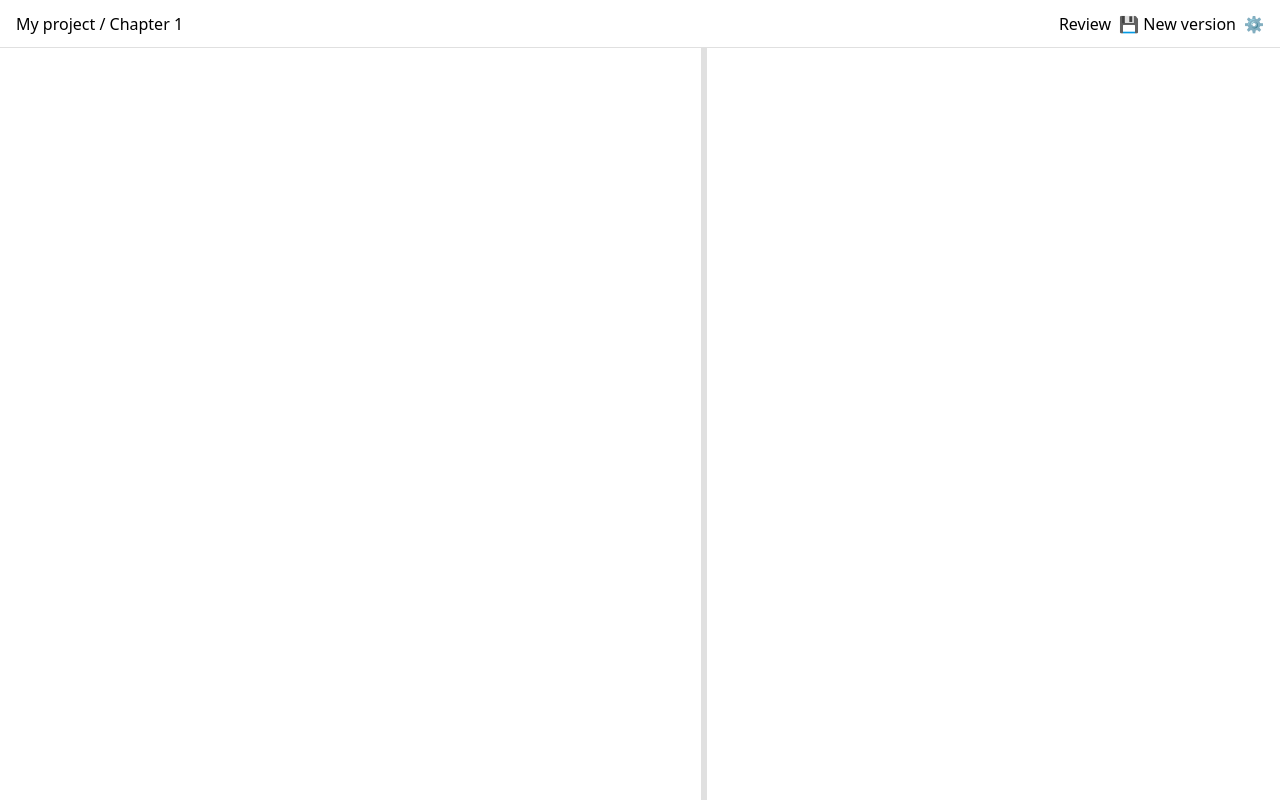
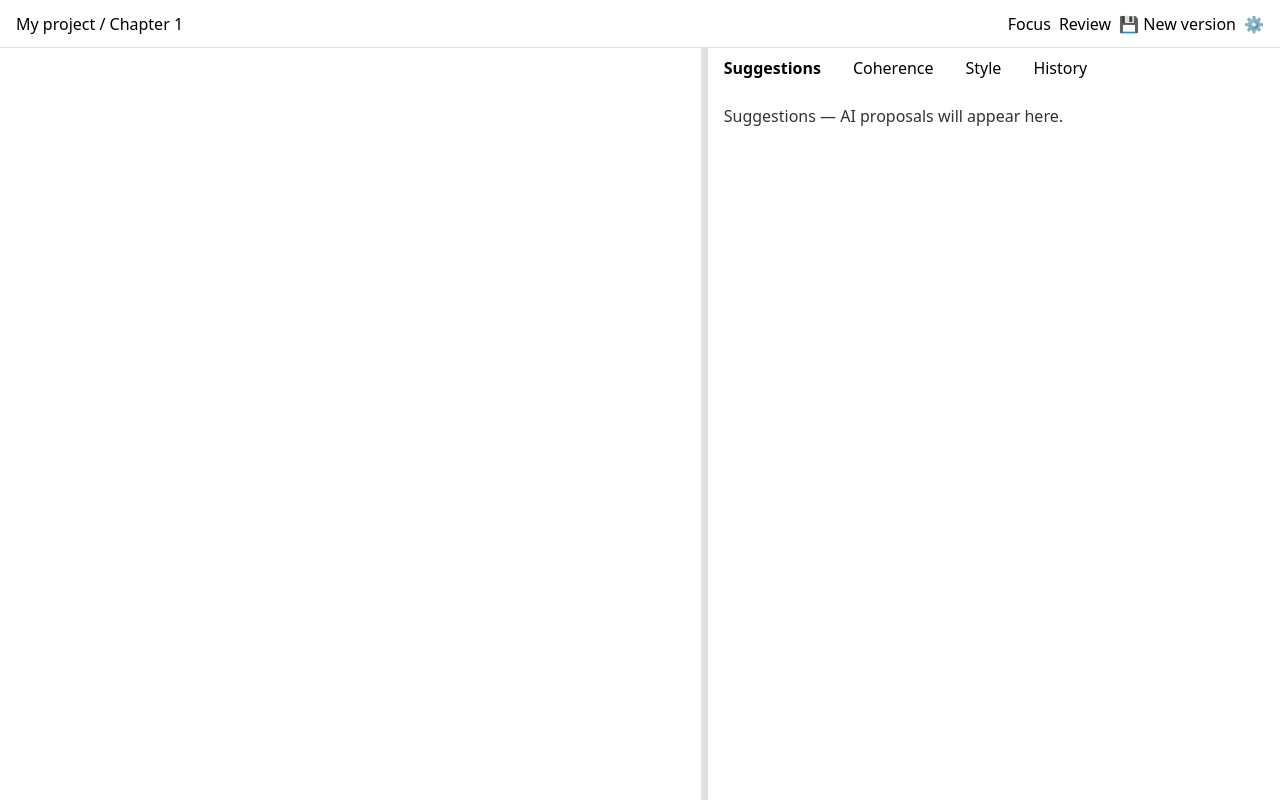
Before and after one commit to medyll/sive, a SvelteKit app: page /app in a window 1280 px wide. Built offline with nearby package versions, Linux system fonts and the light colour scheme.

Commit message:
feat: integrate TabBar in AIPanel and implement Focus Mode with keyboard shortcuts and localStorage persistence

```diff
--- a/bmad/artifacts/stories/S2-02-tabbar-integration-aipanel.md
+++ b/bmad/artifacts/stories/S2-02-tabbar-integration-aipanel.md
@@ -22,9 +22,19 @@ Wire `TabBar` inside `AIPanel` with the four contextual tabs defined in `sive-la
 - Use `$state` for `activeTab` inside `AIPanel`; sync with prop via `$effect`
 - Tab IDs match those in `sive-layout.html`: `tab-suggestions`, `tab-coherence`, `tab-style`, `tab-history`
 
-## References
+---
 
-- `src/lib/elements/TabBar.svelte`
-- `src/lib/elements/AIPanel.svelte`
-- `bmad/references/sive-layout.html` — `#ai-tabs`, tab definitions
-- `bmad/references/project/1-interface-architecture.md` — §1.3 Multi-Tab Right Panel
+## Implementation Notes
+
+**Date:** 2026-03-01
+**Files changed:**
+- `src/lib/elements/AIPanel.svelte` — Refactorisé : suppression du loop `events`, ajout de `TabBar` + switching de contenu par onglet; `activeTab` en `$bindable` pour permettre l'override externe
+
+**Notable decisions:**
+- `$bindable` pour `activeTab` plutôt que `$state` + `$effect` de synchronisation — évite le bug "captures initial value only" et permet le two-way binding depuis le parent
+- Contenu des onglets en placeholders simples (`<p>`) — le vrai contenu (diff-view, coherence alerts, timeline) viendra dans les sprints suivants
+- `TABS` en `as const` tuple pour typage strict de l'union `Tab`
+
+**Known limitations:**
+- Onglets sans contenu réel (placeholders) — wiring métier en Sprint 3+
+- Spinner non encore intégré dans AIPanel (S2-04)
--- a/bmad/artifacts/stories/S2-03-focus-mode.md
+++ b/bmad/artifacts/stories/S2-03-focus-mode.md
@@ -24,8 +24,20 @@ Implement Focus Mode: a keyboard shortcut hides the right panel (AIPanel + resiz
 - `suggestionsReady` is a prop / stub `$state` for now — will be wired to AI results in a later sprint
 - Shortcut: `F11` alone, or `Ctrl+Shift+F` (check both `e.key` conditions)
 
-## References
+---
 
-- `src/lib/elements/mockups/badge.svelte`
-- `bmad/references/sive-layout.html` — `#suggestions-ready-badge`
-- `bmad/references/project/1-interface-architecture.md` — §1.2 Focus Mode
+## Implementation Notes
+
+**Date:** 2026-03-01
+**Files changed:**
+- `src/routes/app/+page.svelte` — Ajout de `focusMode` (`$state` + localStorage `sive.focusMode`); listener clavier global (`F11` / `Ctrl+Shift+F`) via `{@attach globalKeyboardShortcuts}` sur `window`; bouton Focus dans toolbar; badge `#suggestions-ready-badge` conditionnel (`focusMode && suggestionsReady`)
+
+**Notable decisions:**
+- Listener sur `window` (pas sur le div) pour capturer `F11` et `Ctrl+Shift+F` quelle que soit la position du focus dans la page
+- `suggestionsReady` stubé à `false` — sera câblé au résultat AI dans un sprint ultérieur
+- Badge en `position: fixed` bottom-right avec animation `pulse` — discret sans bloquer l'UI
+- `persistState` attachment consolidé : persiste `splitRatio` et `focusMode` dans le même `$effect`
+
+**Known limitations:**
+- `suggestionsReady` non câblé (stub) — Sprint 3+
+- `F11` peut être intercepté par le navigateur en plein écran selon le contexte — le `Ctrl+Shift+F` est le fallback fiable
--- a/bmad/status.yaml
+++ b/bmad/status.yaml
@@ -20,7 +20,7 @@ completed_steps:
 
 missing_artifacts: []
 
-recommendation: /dev-story S2-02
+recommendation: /dev-story S2-04
 last_updated: 2026-03-01
 
 # New v3.1.0 structured fields (Single Source of Truth)
@@ -66,10 +66,10 @@ sprints:
         status: done
       - id: S2-02
         title: tabbar-integration-aipanel
-        status: pending
+        status: done
       - id: S2-03
         title: focus-mode
-        status: pending
+        status: done
       - id: S2-04
         title: ai-spinner-toolbar
         status: pending
--- a/src/lib/elements/AIPanel.svelte
+++ b/src/lib/elements/AIPanel.svelte
@@ -1,34 +1,61 @@
-<!--
-Template for AIPanel component
--->
 <script lang="ts">
-  import type { TimelineEvent } from '$lib/types/types';
+  import TabBar from './TabBar.svelte';
 
   export interface AIPanelProps {
-    events?: TimelineEvent[];
+    activeTab?: string;
     theme?: string;
   }
 
-  let { events = [], theme = 'light' }: AIPanelProps = $props();
+  const TABS = ['Suggestions', 'Coherence', 'Style', 'History'] as const;
+  type Tab = (typeof TABS)[number];
+
+  let { activeTab = $bindable<string>('Suggestions'), theme = 'light' }: AIPanelProps = $props();
 </script>
 
 <div class="ai-panel" data-theme={theme}>
-  {#each events as event (event.index)}
-    <div class="event">
-      <h3>{event.label}</h3>
-      <p>{event.storyDate}</p>
-    </div>
-  {/each}
+  <TabBar
+    tabs={[...TABS]}
+    {activeTab}
+    onChange={(tab) => { activeTab = tab; }}
+  />
+
+  <div class="tab-content">
+    {#if activeTab === 'Suggestions'}
+      <div id="tab-content-suggestions" class="tab-pane" role="tabpanel" aria-label="Suggestions">
+        <p>Suggestions — AI proposals will appear here.</p>
+      </div>
+    {:else if activeTab === 'Coherence'}
+      <div id="tab-content-coherence" class="tab-pane" role="tabpanel" aria-label="Coherence">
+        <p>Coherence — narrative consistency alerts will appear here.</p>
+      </div>
+    {:else if activeTab === 'Style'}
+      <div id="tab-content-style" class="tab-pane" role="tabpanel" aria-label="Style">
+        <p>Style — stylistic analysis will appear here.</p>
+      </div>
+    {:else if activeTab === 'History'}
+      <div id="tab-content-history" class="tab-pane" role="tabpanel" aria-label="History">
+        <p>History — version timeline will appear here.</p>
+      </div>
+    {/if}
+  </div>
 </div>
 
 <style>
   .ai-panel {
-    border: 1px solid var(--color-border);
-    padding: 1rem;
-    background-color: var(--color-background);
+    display: flex;
+    flex-direction: column;
+    height: 100%;
+    border-left: 1px solid var(--color-border, #e0e0e0);
+    background-color: var(--color-background, #fff);
   }
 
-  .event {
-    margin-bottom: 1rem;
+  .tab-content {
+    flex: 1;
+    overflow-y: auto;
+    padding: 1rem;
+  }
+
+  .tab-pane {
+    color: var(--color-text, #333);
   }
 </style>
--- a/src/routes/app/+page.svelte
+++ b/src/routes/app/+page.svelte
@@ -4,20 +4,43 @@
   import AIPanel from '$lib/elements/AIPanel.svelte';
 
   const SPLIT_KEY = 'sive.splitRatio';
+  const FOCUS_KEY = 'sive.focusMode';
   const DEFAULT_RATIO = 0.55;
 
   let splitRatio = $state<number>(
     browser ? parseFloat(localStorage.getItem(SPLIT_KEY) ?? String(DEFAULT_RATIO)) : DEFAULT_RATIO
   );
 
+  let focusMode = $state<boolean>(
+    browser ? localStorage.getItem(FOCUS_KEY) === 'true' : false
+  );
+
+  /** Stub — will be wired to AI results in a later sprint */
+  let suggestionsReady = $state(false);
+
   let dragging = $state(false);
 
-  function saveRatio(_node: HTMLElement) {
-    // Side-effect attachment: persist splitRatio to localStorage on each change
+  function persistState(_node: HTMLElement) {
     $effect(() => {
       localStorage.setItem(SPLIT_KEY, `${splitRatio}`);
+      localStorage.setItem(FOCUS_KEY, `${focusMode}`);
     });
     return {};
+  }
+
+  function globalKeyboardShortcuts(_node: HTMLElement) {
+    function onKeydown(e: KeyboardEvent) {
+      if (e.key === 'F11' || (e.ctrlKey && e.shiftKey && e.key === 'F')) {
+        e.preventDefault();
+        focusMode = !focusMode;
+      }
+    }
+    window.addEventListener('keydown', onKeydown);
+    return {
+      destroy() {
+        window.removeEventListener('keydown', onKeydown);
+      }
+    };
   }
 
   function workspaceRef(node: HTMLElement) {
@@ -44,12 +67,19 @@
     dragging = true;
     (e.target as HTMLElement).setPointerCapture(e.pointerId);
   }
+
+  function toggleFocusMode() {
+    focusMode = !focusMode;
+  }
 </script>
 
-<div class="app-root" {@attach saveRatio}>
+<div class="app-root" {@attach persistState} {@attach globalKeyboardShortcuts}>
   <header class="main-toolbar">
     <span class="project-label">My project / Chapter 1</span>
     <div class="toolbar-actions">
+      <button type="button" onclick={toggleFocusMode} aria-pressed={focusMode}>
+        {focusMode ? 'Exit Focus' : 'Focus'}
+      </button>
       <button type="button" aria-disabled="true">Review</button>
       <button type="button" aria-disabled="true">💾 New version</button>
       <button type="button" aria-disabled="true">⚙</button>
@@ -57,10 +87,14 @@
   </header>
 
   <div class="workspace" {@attach workspaceRef}>
-    <div class="panel editor-panel" style="width: {splitRatio * 100}%">
+    <div
+      class="panel editor-panel"
+      style="width: {focusMode ? '100%' : `${splitRatio * 100}%`}"
+    >
       <EditorPanel />
     </div>
 
+    {#if !focusMode}
       <div
         class="resize-handle"
         role="separator"
@@ -72,7 +106,18 @@
       <div class="panel ai-panel" style="width: {(1 - splitRatio) * 100}%">
         <AIPanel />
       </div>
+    {/if}
   </div>
+
+  {#if focusMode && suggestionsReady}
+    <div
+      id="suggestions-ready-badge"
+      class="badge"
+      role="status"
+      aria-label="AI suggestions are ready"
+      title="Suggestions ready — exit Focus Mode to view"
+    ></div>
+  {/if}
 </div>
 
 <style>
@@ -111,6 +156,7 @@
   .panel {
     overflow: hidden;
     height: 100%;
+    transition: width 0.2s ease;
   }
 
   .resize-handle {
@@ -125,4 +171,21 @@
   .resize-handle:active {
     background-color: var(--color-primary, #646cff);
   }
+
+  .badge {
+    position: fixed;
+    bottom: 1.5rem;
+    right: 1.5rem;
+    width: 12px;
+    height: 12px;
+    border-radius: 50%;
+    background-color: var(--color-primary, #646cff);
+    box-shadow: 0 0 6px var(--color-primary, #646cff);
+    animation: pulse 2s infinite;
+  }
+
+  @keyframes pulse {
+    0%, 100% { opacity: 1; }
+    50% { opacity: 0.5; }
+  }
 </style>
```
Lines whose indentation alone changed are shown as unchanged.
